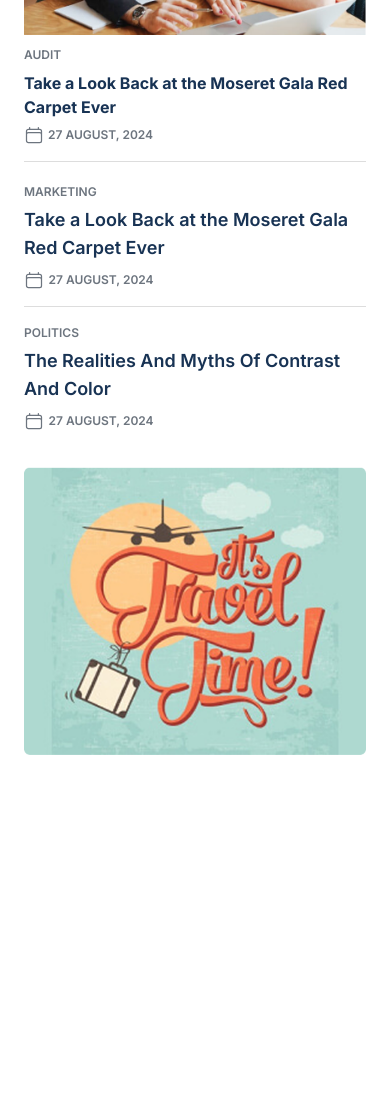
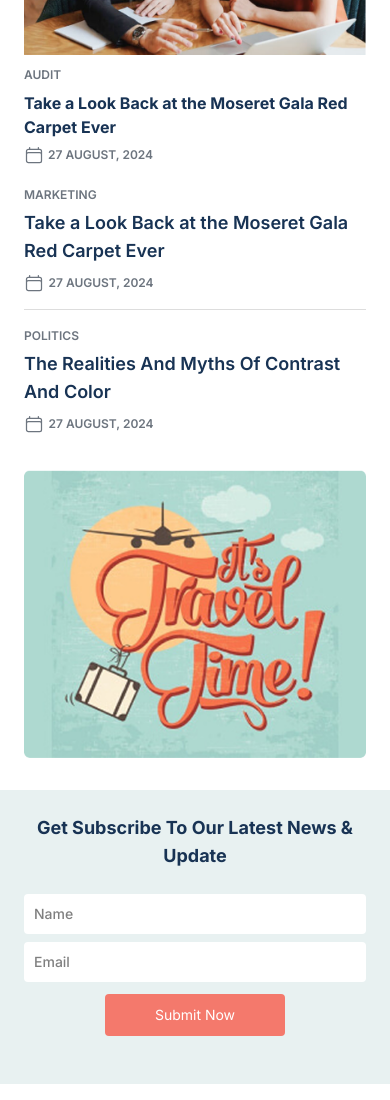
Before and after one commit to nuhailfayez/ZiraNews, a website built with Vite: page index.html in a window 390 px wide. Shown: the part 9628-10728 px from the top of the page. Before the commit the page ends 10399 px from the top, so only its background shows below. Built offline with nearby package versions, Linux system fonts and the light colour scheme.

Commit message:
get subscibe section

```diff
--- a/index.html
+++ b/index.html
@@ -626,7 +626,7 @@
 
                  <div class="grid grid-cols-12 my-8 md:gap-8 gap-0 space-y-4 md:space-y-0">
                       <div class="md:col-span-6 col-span-12">
-                           <img class="w-full" src="images/worldnews.png" alt="">
+                           <img class="w-full h-full" src="images/worldnews.png" alt="">
                       </div>
                       <div class="md:col-span-6 col-span-12">
                            <div>
@@ -784,6 +784,7 @@
             </div>
 
             <div class="lg:col-span-3 mt-8 lg:mt-0 col-span-12 lg:border-l border-l-[#dddddd] lg:pl-4">
+              <div class="grid grid-cols-1 sm:grid-cols-2 lg:grid-cols-1 gap-5 items-center lg:gap-0">
                 <div class="bg-[#183354] px-6 py-10 text-white">
                      <h3 class="text-xl font-semibold text-center">Daily Newsletter</h3>
                      <p class="my-1 text-center">Get all the top stories from Blogs to keep track.</p>
@@ -794,6 +795,8 @@
                        <label for="check" class="text-[#7488A1] inline-block text-[13px] text-left">I agree to the terms & conditions</label>
                      </div>
                   </div>
+
+                  <div>
                     <div class="flex gap-2 mt-8">
                       <span class="block bg-[#F4796C] w-8 h-1"></span>
                       <span class="block border-b border-t border-[#DDDDDD] w-full h-1"></span>
@@ -803,7 +806,7 @@
                       <div class="w-full">
                          <img class="w-full" src="images/img1.png" alt="">
                        </div>
-                         <div class="border-b border-b-[#dddddd] pb-4">
+                       <div class="lg:border-b border-b-[#dddddd] lg:pb-4">
                         <span class="text-xs text-[#6D757F] font-semibold uppercase inline-block mt-3">Audit</span>
                         <p class="text-[#183354] font-bold my-1.5 xl:text-lg">Take a Look Back at the Moseret Gala Red Carpet Ever</p>
                         <div class="flex gap-3 flex-wrap items-center">
@@ -816,6 +819,10 @@
                       </div>
                       </div>
                     </div>
+                  </div>
+              </div>
+
+
             <div>
                 <div class="border-b border-b-[#dddddd] pb-4">
                    <span class="text-xs text-[#6D757F] font-semibold uppercase">Marketing</span>
@@ -840,7 +847,17 @@
         </div>
     </section>
 
-
+  <!-- Get Subscribe section -->
+    <section class="bg-[#E8F1F1]">
+         <div class="xl:max-w-7xl mx-auto md:py-12 py-6 px-6 my-4">
+                 <h2 class="text-[#183354] md:text-2xl text-lg font-bold text-center">Get Subscribe To Our Latest News & Update</h2>
+                 <div class="flex flex-col sm:flex-row gap-2 my-6">
+                    <input type="text" name="name" id="name" placeholder="Name" class="w-full focus:outline-0 focus:ring-0 p-2.5 rounded bg-white text-sm font-medium">
+                    <input type="email" name="email" id="email" placeholder="Email" class="w-full focus:outline-0 focus:ring-0 p-2.5 rounded bg-white text-sm font-medium">
+                    <a href="#" class="text-white mx-auto mt-1 sm:mt-0 bg-[#F4796C] text-center px-8 py-2.5 w-full max-w-[180px] rounded-sm text-sm block border border-transparent hover:bg-white hover:text-black hover:border-[#F4796C] transition duration-200"> Submit Now</a>
+                 </div>
+         </div>
+    </section>
 
 </body>
 </html>
```
Lines whose indentation alone changed are shown as unchanged.
